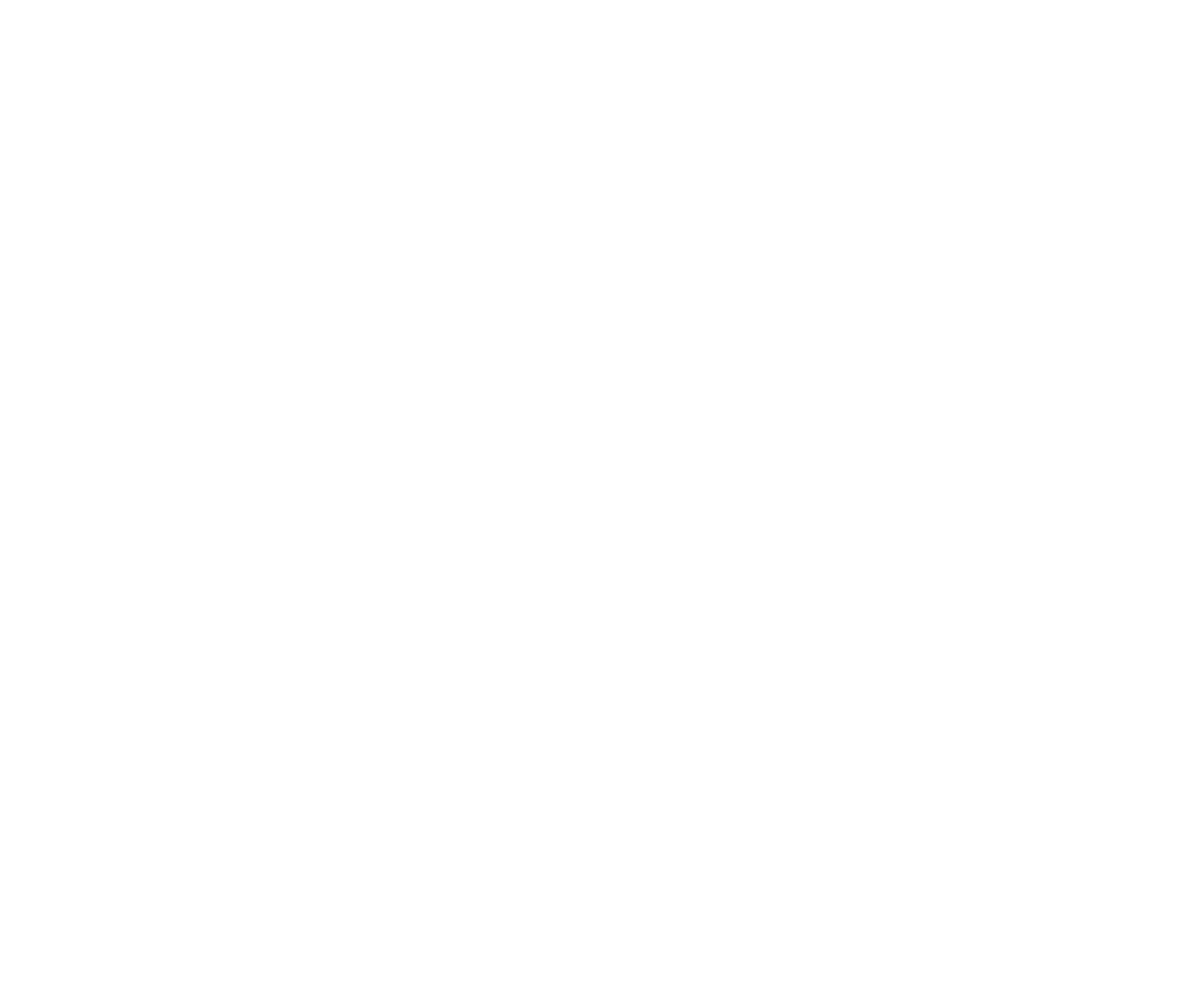
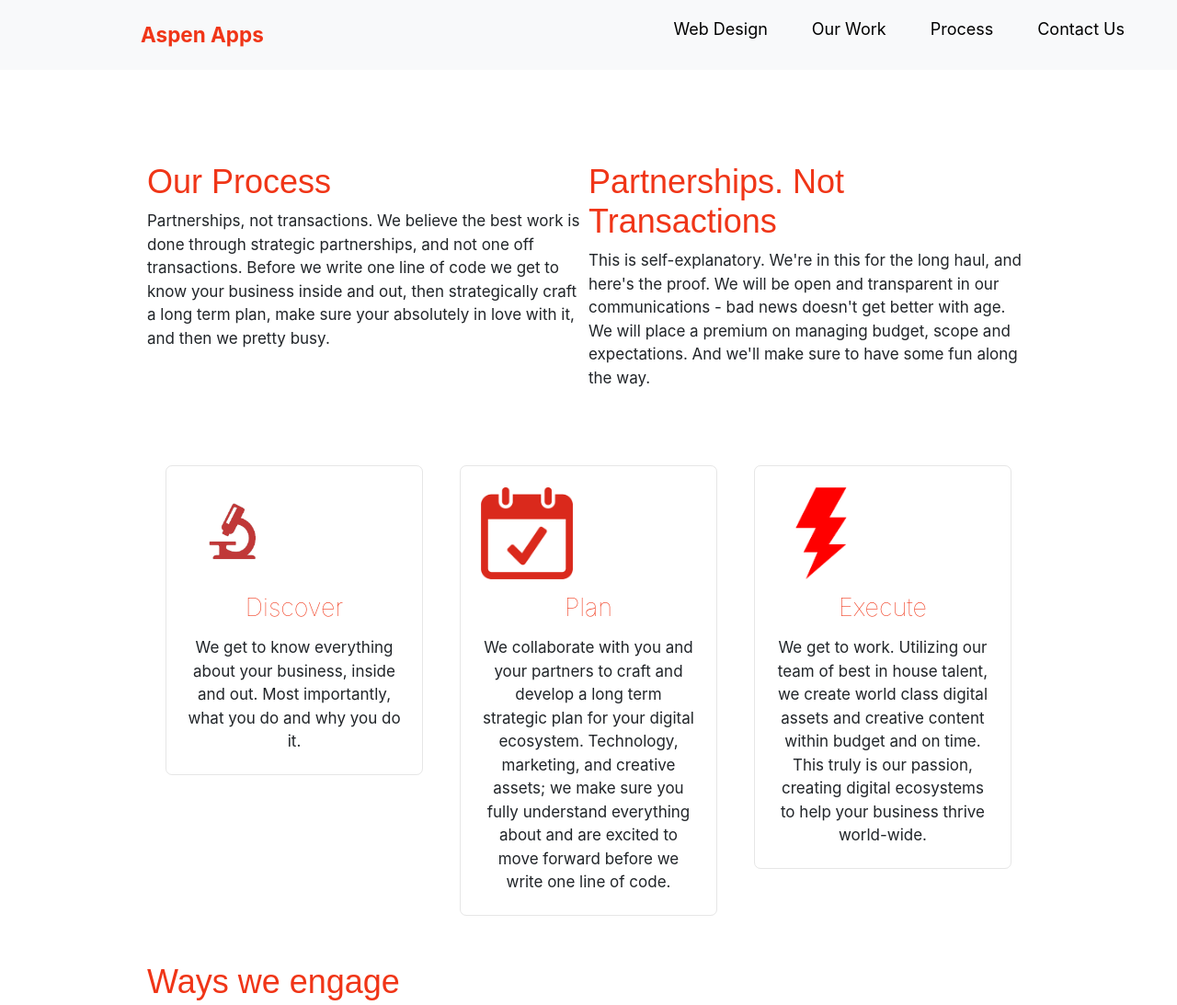
Before and after one commit to jaksik/aspen-apps, a Gatsby site: page /process in a window 1280 px wide. Before the commit this address had no page. Shown: the top 1093 px of the page at 92% size. Before the commit the page ends 800 px from the top, so only its background shows below. Built offline with nearby package versions, Linux system fonts and the light colour scheme; Gatsby itself is replaced by a stand-in of ours.

Commit message:
updated processes page

```diff
--- a/src/components/navbar.js
+++ b/src/components/navbar.js
@@ -73,7 +73,7 @@ import {
                   <NavLink style={{color:`black`}} href="/our-work/">Our Work</NavLink>
                 </NavItem>
                 <NavItem>
-                  <NavLink style={{color:`black`}} href="/about/">Process</NavLink>
+                  <NavLink style={{color:`black`}} href="/process/">Process</NavLink>
                 </NavItem>
                 <NavItem>
                   <NavLink className="end-navitem" style={{color:`black`}} href="/contact/">Contact Us</NavLink>
--- a/src/pages/about/index.md
+++ b/src/pages/process/index.md
@@ -5,13 +5,13 @@ image: ../../images/graphics/custom-code.png
 description: Our development process.
 processes:
   - title: Discover
-    graphic: hourly
+    image: ../../images/graphics/microscope.png
     description: We get to know everything about your business, inside and out. Most importantly, what you do and why you do it.
   - title: Plan
-    graphic: hourly
+    image: ../../images/graphics/plan.png
     description: We collaborate with you and your partners to craft and develop a long term strategic plan for your digital ecosystem. Technology, marketing, and creative assets; we make sure you fully understand everything about and are excited to move forward before we write one line of code.
   - title: Execute
-    graphic: hourly
+    image: ../../images/graphics/execute.png
     description: We get to work. Utilizing our team of best in house talent, we create world class digital assets and creative content within budget and on time. This truly is our passion, creating digital ecosystems to help your business thrive world-wide.
 engagement:
   - title: Full Site Build
--- a/src/templates/process.js
+++ b/src/templates/process.js
@@ -34,7 +34,7 @@ const ProcessPage = ({ data }) => {
             <Col xs="12" md="4" >
               <div className="card-wrapper">
                 <div className="card-body card-border">
-                  <Img fluid={data.discover.childImageSharp.fluid} className="landing-image" style={{maxWidth:`100px`}}/>
+                  <Img fluid={process.image.childImageSharp.fluid} className="landing-image" style={{maxWidth:`100px`}}/>
                   <h4 className="card-title" style={{margin:`15px auto`}}>{process.title}</h4>
                   <p className="card-text">{process.description}</p>
                 </div>
@@ -99,6 +99,13 @@ query($slug: String!) {
       processes {
           title
           description
+          image {
+            childImageSharp {
+              fluid(maxWidth: 786) {
+                ...GatsbyImageSharpFluid
+              }
+            }
+          }
       }
       engagement {
           title
```
Also changed, not shown: src/images/graphics/execute.png (added), src/images/graphics/plan.jpg (added), src/images/graphics/plan.png (added).
